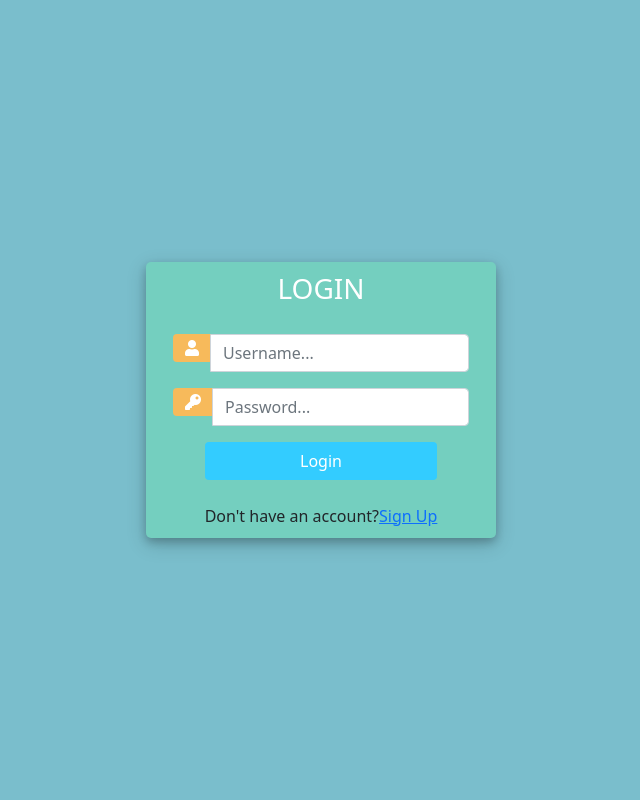
After one commit to tavoxr/django-crm, a Django app: page /login/ in a window 1280 px wide. The commit adds this page. Shown: the whole page, without its empty margins (319-959 px from the left). Run offline with Django 3.2, Linux system fonts and the light colour scheme.

Commit message:
allowed users

```diff
--- /dev/null
+++ b/accounts/decorators.py
@@ -0,0 +1,49 @@
+from django.http import HttpResponse, request
+from django.shortcuts  import redirect
+
+
+def unauthenticated_user(view_func):
+    def wrapper_func(request,*args,**kwargs):
+
+        if request.user.is_authenticated:
+            return redirect('home')
+        else:
+            return view_func(request, *args, **kwargs)
+
+    return wrapper_func
+
+
+
+def allowed_users(allowed_roles=[]):
+    def decorator(view_func):
+        def wrapper_func(request,*args, **kwargs):
+
+            group = None
+
+            if request.user.groups.exists():
+                group = request.user.groups.all()[0].name
+
+            if group in allowed_roles:
+                return view_func(request, *args, **kwargs)
+            else:
+                return HttpResponse('You are not authorized to view this page')
+
+        return wrapper_func
+    return decorator
+
+
+def admin_only(view_func):
+    def wrapper_func(request, *args, **kargs):
+
+        group = None
+
+        if request.user.groups.exists():
+            group = request.user.groups.all()[0].name
+
+        if group == 'customer':
+            return redirect('user_page')
+
+        if group == 'admin':
+            return view_func(request, *args, **kargs)
+
+    return wrapper_func
--- /dev/null
+++ b/accounts/templates/accounts/pages/login.html
@@ -0,0 +1,133 @@
+{% load static %}
+
+<!DOCTYPE html>
+<html lang="en">
+<head>
+        <meta charset="UTF-8">
+        <meta http-equiv="X-UA-Compatible" content="IE=edge">
+        <meta name="viewport" content="width=device-width, initial-scale=1.0">
+        <!--Bootstrap 5 CDN-->
+        <link href="https://cdn.jsdelivr.net/npm/bootstrap@5.0.2/dist/css/bootstrap.min.css" rel="stylesheet" integrity="sha384-EVSTQN3/azprG1Anm3QDgpJLIm9Nao0Yz1ztcQTwFspd3yD65VohhpuuCOmLASjC" crossorigin="anonymous">
+        <!--CSS-->
+        <link href="{% static './css/main.css'%}" rel="stylesheet" />
+        <!--fontawesome-->
+        <link rel="stylesheet" href="https://use.fontawesome.com/releases/v5.15.3/css/all.css" integrity="sha384-SZXxX4whJ79/gErwcOYf+zWLeJdY/qpuqC4cAa9rOGUstPomtqpuNWT9wdPEn2fk" crossorigin="anonymous">
+	    <title>Login</title>
+	<style>
+		body,
+		html {
+			margin: 0;
+			padding: 0;
+			height: 100%;
+			background: #7abecc !important;
+		}
+		.user_card {
+			width: 350px;
+			margin-top: auto;
+			margin-bottom: auto;
+			background: #74cfbf;
+			position: relative;
+			display: flex;
+			justify-content: center;
+			flex-direction: column;
+			padding: 10px;
+			box-shadow: 0 4px 8px 0 rgba(0, 0, 0, 0.2), 0 6px 20px 0 rgba(0, 0, 0, 0.19);
+			-webkit-box-shadow: 0 4px 8px 0 rgba(0, 0, 0, 0.2), 0 6px 20px 0 rgba(0, 0, 0, 0.19);
+			-moz-box-shadow: 0 4px 8px 0 rgba(0, 0, 0, 0.2), 0 6px 20px 0 rgba(0, 0, 0, 0.19);
+			border-radius: 5px;
+
+		}
+
+		.form_container {
+			margin-top: 20px;
+		}
+
+		#form-title{
+			color: #fff;
+
+		}
+
+		.login_btn {
+			width: 100%;
+			background: #33ccff !important;
+			color: white !important;
+		}
+		.login_btn:focus {
+			box-shadow: none !important;
+			outline: 0px !important;
+		}
+		.login_container {
+			padding: 0 2rem;
+		}
+		.input-group-text {
+			background: #f7ba5b !important;
+			color: white !important;
+			border: 0 !important;
+			border-radius: 0.25rem 0 0 0.25rem !important;
+		}
+		.input_user,
+		.input_pass:focus {
+			box-shadow: none !important;
+			outline: 0px !important;
+		}
+
+		#messages{
+			background-color: grey;
+			color: #fff;
+			padding: 10px;
+			margin-top: 10px;
+		}
+	</style>
+
+</head>
+<body>
+	<div class="container h-100">
+		<div class="d-flex justify-content-center h-100">
+			<div class="user_card">
+				<div class="d-flex justify-content-center">
+
+
+					<h3 id="form-title">LOGIN</h3>
+				</div>
+				<div class="d-flex justify-content-center form_container">
+					<form method="POST" action="">
+						{% csrf_token %}
+						<div class="input-group mb-3">
+							<div class="input-group-append">
+								<span class="input-group-text"><i class="fas fa-user"></i></span>
+							</div>
+
+							<input type="text" name="username" placeholder="Username..." class="form-control">
+						</div>
+
+						<div class="input-group mb-2">
+							<div class="input-group-append">
+								<span class="input-group-text"><i class="fas fa-key"></i></span>
+							</div>
+
+								<input type="password" name="password" placeholder="Password..." class="form-control" >
+						</div>
+
+							<div class="d-flex justify-content-center mt-3 login_container">
+				 				<input class="btn login_btn" type="submit" value="Login">
+				   			</div>
+					</form>
+
+				</div>
+
+				{% for message in messages %}
+					<p id="messages">{{message}}</p>
+				{% endfor %}
+
+				<div class="mt-4">
+					<div class="d-flex justify-content-center links">
+						Don't have an account? <a href="{% url 'register' %}" class="ml-2">Sign Up</a>
+					</div>
+
+				</div>
+			</div>
+		</div>
+	</div>
+</body>
+
+</html>
--- a/accounts/urls.py
+++ b/accounts/urls.py
@@ -2,12 +2,19 @@ from django.urls import path
 from .viewsets import *
 
 urlpatterns = [
+    path('register/', registerPage, name="register"),
+    path('login/', loginPage, name='login'),
+    path('logout/', logoutUser, name='logout'),
+
     path('', home, name="home"),
+    path('user/', userPage, name='user_page'),
     path('products/', products, name="products"),
     path('customer/<int:id_customer>/', customer, name="customer"),
+
     path('create_order/<int:id_customer>/', createOrder, name="create_order"),
     path('edit_order/<int:id_order>/', editOrder, name="edit_order" ),
     path('delete_order/<int:id_order>/', deleteOrder, name="delete_order"),
 
 
+
 ]
--- a/accounts/viewsets/__init__.py
+++ b/accounts/viewsets/__init__.py
@@ -2,3 +2,6 @@ from .home import home
 from .customer import customer
 from .products import products
 from .order import *
+from .login import *
+from .register import *
+from .userPage import *
--- /dev/null
+++ b/accounts/viewsets/login.py
@@ -0,0 +1,30 @@
+from django.contrib import messages
+from django.shortcuts import render, redirect
+from django.contrib.auth import authenticate, login, logout
+from django.contrib.auth.decorators import login_required
+from ..decorators import unauthenticated_user
+
+@unauthenticated_user
+def loginPage(request):
+
+    if request.method == "POST":
+        username =  request.POST.get('username')
+        password = request.POST.get('password')
+
+        user = authenticate(request, username = username, password = password)
+
+        if user is not None:
+            login(request, user)
+            return redirect('home')
+        else:
+            messages.info(request, 'Username Or Password is incorrect')
+
+    context = {}
+    return render(request, 'accounts/pages/login.html', context)
+
+
+
+def logoutUser(request):
+    logout(request)
+
+    return redirect('login')
```
Also changed, not shown: accounts/forms/CreateUserForm.py (added, +9 -0 lines), accounts/templates/accounts/components/navbar.html (+25 -2 lines), accounts/templates/accounts/pages/register.html (added, +57 -0 lines), accounts/templates/accounts/pages/user.html (added, +7 -0 lines), accounts/viewsets/customer.py (+6 -1 lines), accounts/viewsets/home.py (+5 -2 lines), accounts/viewsets/order.py (+9 -3 lines), accounts/viewsets/products.py (+5 -2 lines), accounts/viewsets/register.py (added, +27 -0 lines), accounts/viewsets/userPage.py (added, +8 -0 lines), accounts/templates/accounts/pages/customer.html (renamed from accounts/templates/accounts/customer.html), accounts/templates/accounts/pages/dashboard.html (renamed from accounts/templates/accounts/dashboard.html), accounts/templates/accounts/pages/products.html (renamed from accounts/templates/accounts/products.html), accounts/templates/accounts/profile.html (deleted), 1 more files.
